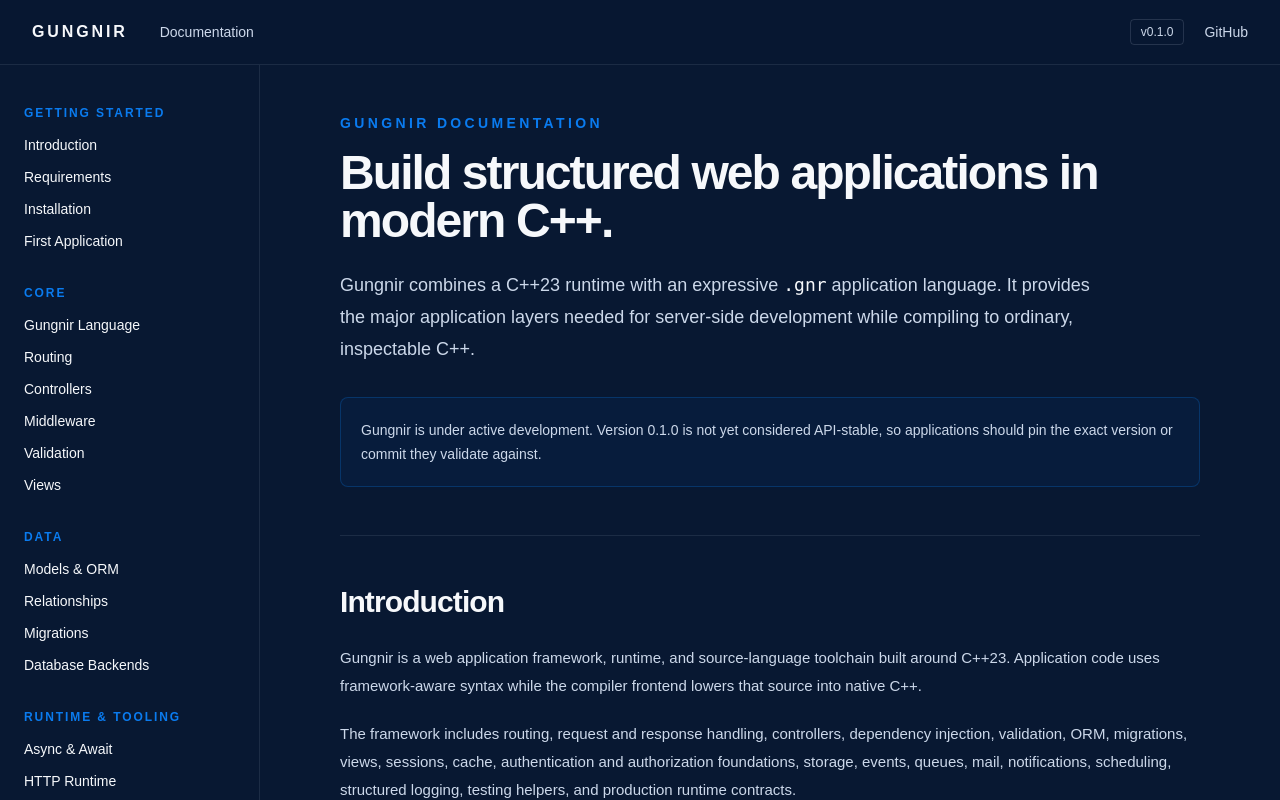
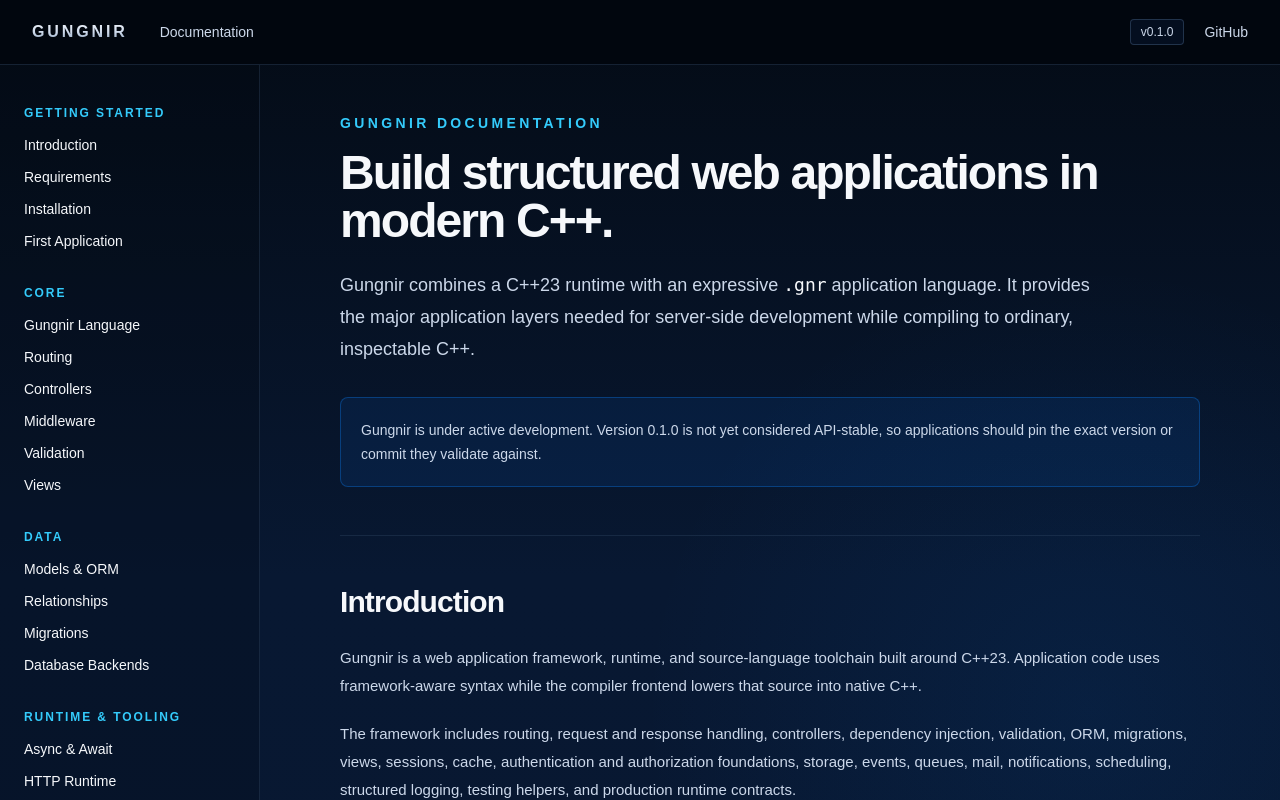
Before and after one commit to justinangeloperez327/next-gungnir, a Next.js app: page /docs in a window 1280 px wide. Shown: the top 800 px of the page. Built offline with nearby package versions, Linux system fonts and the light colour scheme.

Commit message:
Apply logo-derived styling to documentation

```diff
--- a/app/docs/page.tsx
+++ b/app/docs/page.tsx
@@ -50,7 +50,7 @@ const groups = [
 
 function Code({ children }: { children: string }) {
   return (
-    <pre className="overflow-x-auto rounded-lg border border-soft-silver/10 bg-graphite p-5 text-sm leading-7 text-soft-silver">
+    <pre className="gungnir-blue-glow overflow-x-auto rounded-lg border border-deep-steel/55 bg-graphite/90 p-5 text-sm leading-7 text-soft-silver">
       <code>{children}</code>
     </pre>
   );
@@ -66,7 +66,7 @@ function Section({
   children: React.ReactNode;
 }) {
   return (
-    <section id={id} className="scroll-mt-24 border-b border-soft-silver/10 py-12">
+    <section id={id} className="scroll-mt-24 border-b border-deep-steel/35 py-12">
       <h2 className="text-3xl font-semibold tracking-[-0.03em] text-pearl-white">
         {title}
       </h2>
@@ -79,11 +79,11 @@ function Section({
 
 export default function Documentation() {
   return (
-    <main className="min-h-screen bg-midnight-navy text-pearl-white">
-      <header className="sticky top-0 z-50 border-b border-soft-silver/10 bg-midnight-navy/95 backdrop-blur">
+    <main className="gungnir-docs-shell min-h-screen text-pearl-white">
+      <header className="sticky top-0 z-50 border-b border-deep-steel/40 bg-graphite/85 backdrop-blur-xl">
         <div className="mx-auto flex h-16 max-w-[1500px] items-center justify-between px-6 lg:px-8">
           <div className="flex items-center gap-8">
-            <Link href="/" className="font-semibold tracking-[0.18em]">
+            <Link href="/" className="gungnir-metal-text font-semibold tracking-[0.18em]">
               GUNGNIR
             </Link>
             <span className="hidden text-sm text-soft-silver sm:inline">
@@ -91,7 +91,7 @@ export default function Documentation() {
             </span>
           </div>
           <div className="flex items-center gap-5 text-sm text-soft-silver">
-            <span className="hidden rounded border border-soft-silver/15 px-2.5 py-1 text-xs sm:inline">
+            <span className="hidden rounded border border-deep-steel/60 bg-midnight-navy/50 px-2.5 py-1 text-xs text-soft-silver sm:inline">
               v0.1.0
             </span>
             <a
@@ -105,11 +105,11 @@ export default function Documentation() {
       </header>
 
       <div className="mx-auto grid max-w-[1500px] lg:grid-cols-[260px_minmax(0,1fr)]">
-        <aside className="hidden border-r border-soft-silver/10 px-6 py-10 lg:block">
+        <aside className="hidden border-r border-deep-steel/35 bg-graphite/20 px-6 py-10 lg:block">
           <nav className="sticky top-24 space-y-8">
             {groups.map((group) => (
               <div key={group.title}>
-                <p className="mb-3 text-xs font-semibold uppercase tracking-[0.16em] text-precision-blue">
+                <p className="mb-3 text-xs font-semibold uppercase tracking-[0.16em] text-cyan-highlight">
                   {group.title}
                 </p>
                 <ul className="space-y-2">
@@ -131,8 +131,8 @@ export default function Documentation() {
 
         <article className="min-w-0 px-6 py-12 sm:px-10 lg:px-14 xl:px-20">
           <div className="max-w-4xl">
-            <div className="border-b border-soft-silver/10 pb-12">
-              <p className="text-sm font-semibold uppercase tracking-[0.24em] text-precision-blue">
+            <div className="border-b border-deep-steel/35 pb-12">
+              <p className="text-sm font-semibold uppercase tracking-[0.24em] text-cyan-highlight">
                 Gungnir Documentation
               </p>
               <h1 className="mt-4 text-4xl font-semibold tracking-[-0.04em] sm:text-5xl">
@@ -144,7 +144,7 @@ export default function Documentation() {
                 application layers needed for server-side development while
                 compiling to ordinary, inspectable C++.
               </p>
-              <div className="mt-8 rounded-lg border border-precision-blue/25 bg-precision-blue/5 p-5 text-sm leading-6 text-soft-silver">
+              <div className="mt-8 rounded-lg border border-precision-blue/35 bg-precision-blue/10 p-5 text-sm leading-6 text-soft-silver">
                 Gungnir is under active development. Version 0.1.0 is not yet
                 considered API-stable, so applications should pin the exact
                 version or commit they validate against.
@@ -354,7 +354,7 @@ export default function Documentation() {
                 ].map((item) => (
                   <div
                     key={item}
-                    className="rounded-md border border-soft-silver/10 bg-graphite/45 px-4 py-3 text-sm"
+                    className="rounded-md border border-deep-steel/50 bg-graphite/55 px-4 py-3 text-sm"
                   >
                     {item}
                   </div>
```
